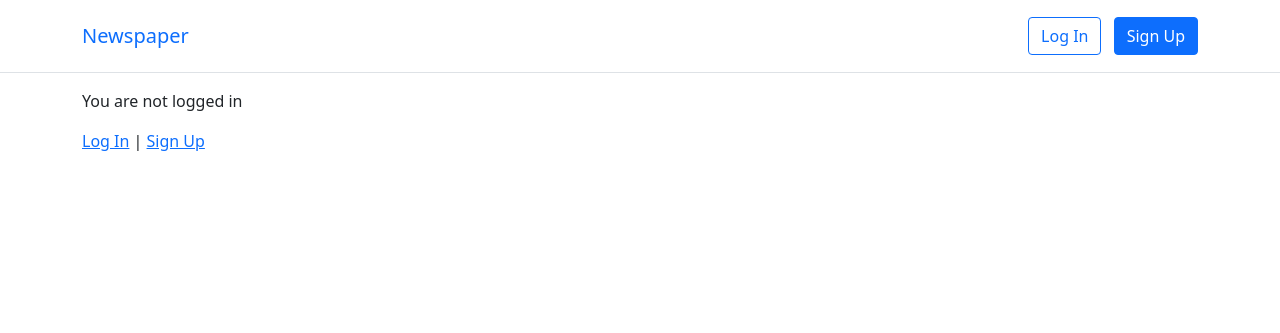
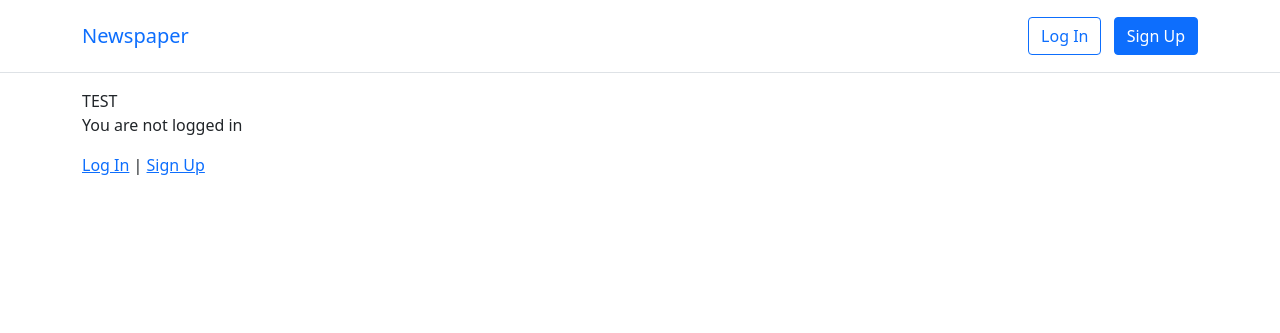
Before and after one commit to Bechir-Brahem/example-Jenkins-terraform, a Django app: page / in a window 1280 px wide. Shown: the top 333 px of the page. Run offline with Django 3.2, Linux system fonts and the light colour scheme.

Commit message:
add terraform

```diff
--- a/app/templates/home.html
+++ b/app/templates/home.html
@@ -3,6 +3,7 @@
 {% block title %}Home{% endblock title %}
 
 {% block content %}
+TEST
     {% if user.is_authenticated %}
         Hi {{ user.username }}! You are {{ user.age }} years old.
         <p><a href="{% url 'logout' %}">Log Out</a></p>
```
Also changed, not shown: 9 other files.
